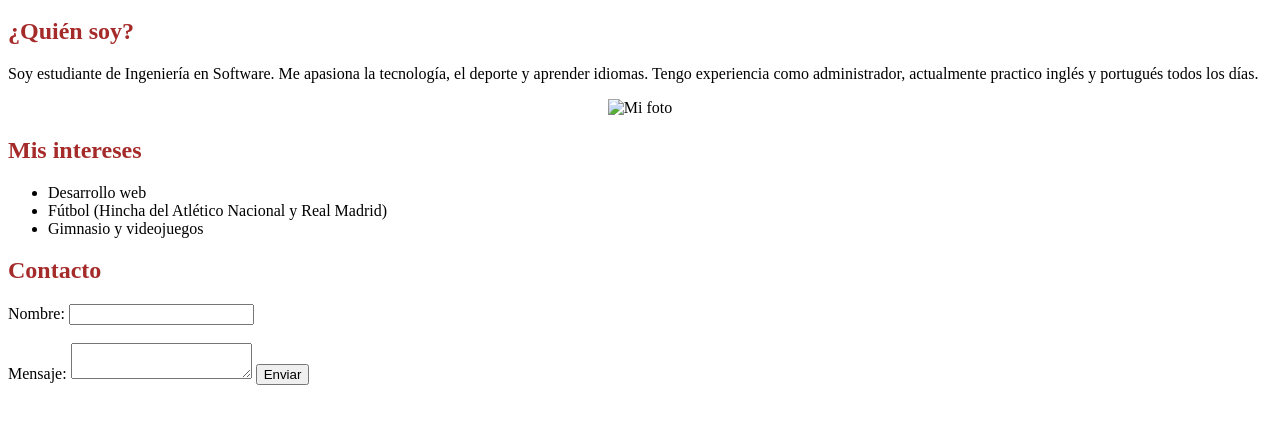
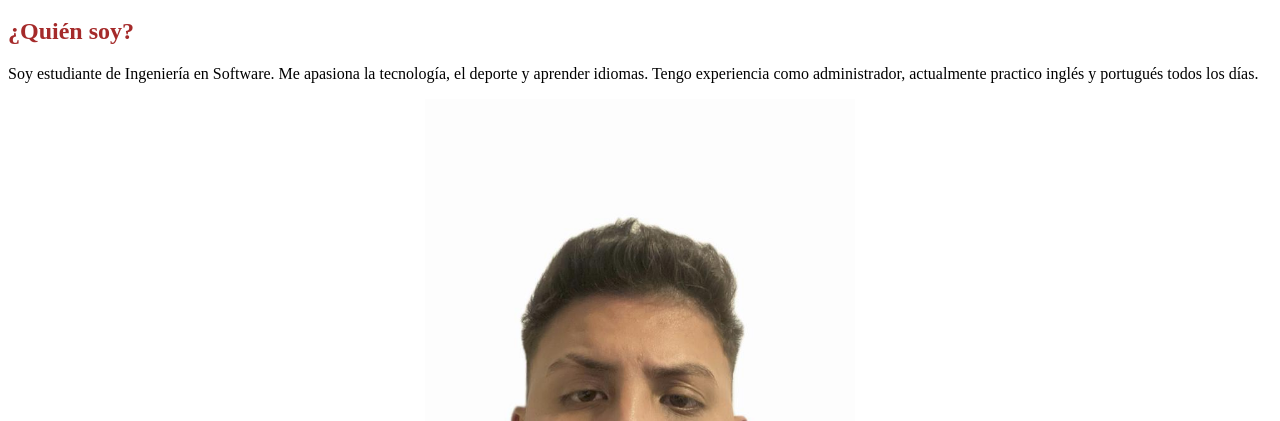
Before and after one commit to DannyD-developer/Web-of-danny, a plain HTML site: page index.html in a window 1280 px wide. Shown: the part 118-539 px from the top of the page. Drawn offline with Linux system fonts and the light colour scheme.

Commit message:
index.html

```diff
--- a/index.html
+++ b/index.html
@@ -47,7 +47,7 @@
         Tengo experiencia como administrador, actualmente practico inglés y portugués todos los días.
       </p>
 <div style="text-align: center;">
-  <img src="img/imgdanny.jpeg" alt="Mi foto" width="430">
+  <img src="imgdanny.jpeg" alt="Mi foto" width="430">
 </div>
 
     </section>
```
